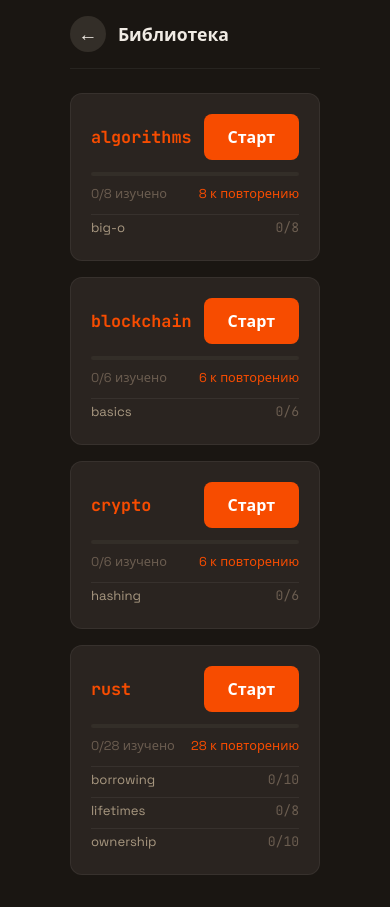
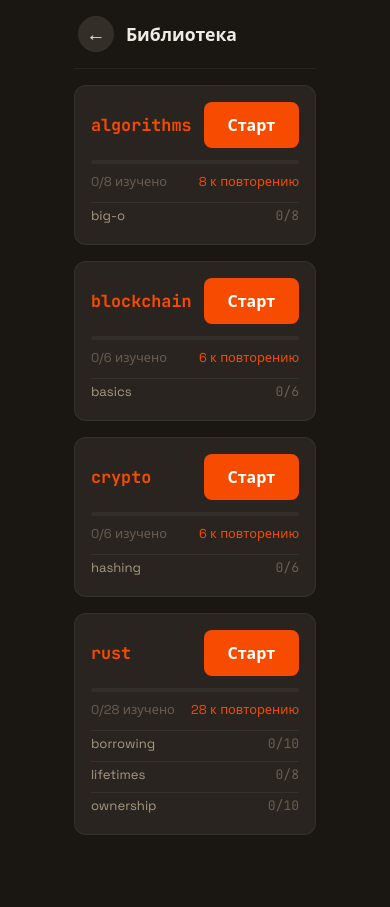
Before and after one commit to nckdistributable/dev-cards, a React (Vite) app: page / in a window 390 px wide. Both pictures are taken after a click on the button "Библиотека". After the commit the page ends 867 px from the top, so only its background shows below. Built offline with nearby package versions, Linux system fonts and the light colour scheme; what ts-fsrs would draw is missing.

Commit message:
style: reduce horizontal padding to make cards wider on mobile

```diff
--- a/src/styles/App.css
+++ b/src/styles/App.css
@@ -11,16 +11,16 @@
   display: flex;
   flex-direction: column;
   min-height: 100dvh;
-  padding: 0 1rem;
+  padding: 0 0.5rem;
 }
 
 .screen-header {
   display: flex;
   align-items: center;
   gap: 0.75rem;
-  padding: 1rem 0;
+  padding: 1rem 0.25rem;
   border-bottom: 1px solid var(--border);
-  margin-bottom: 1.5rem;
+  margin-bottom: 1rem;
 }
 
 .back-btn {
@@ -75,5 +75,5 @@
   background: var(--bg-card);
   border: 1px solid var(--border);
   border-radius: var(--radius);
-  padding: 1.25rem;
+  padding: 1rem;
 }
```
